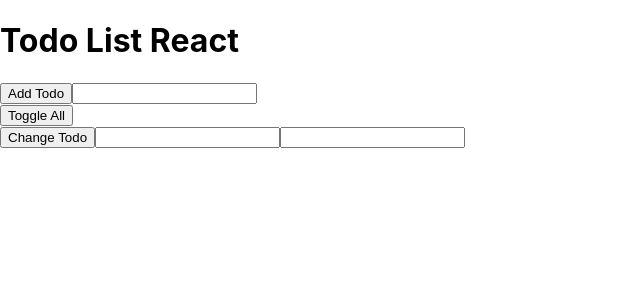
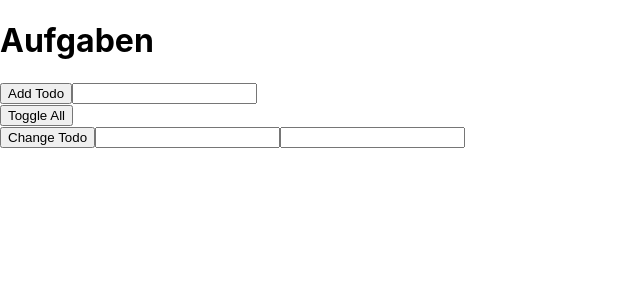
Before and after one commit to alissanguyen/aufgaben, a React (Create React App) app: page / in a window 1280 px wide. Shown: the top 300 px of the page, without its empty margins (0-640 px from the left). Built offline with nearby package versions, Linux system fonts and the light colour scheme.

Commit message:
Change app name to 'Aufgaben'.

```diff
--- a/public/index.html
+++ b/public/index.html
@@ -11,7 +11,7 @@
     />
     <link rel="apple-touch-icon" href="%PUBLIC_URL%/logo192.png" />
     <link rel="manifest" href="%PUBLIC_URL%/manifest.json" />
-    <title>React App</title>
+    <title>Aufgaben</title>
   </head>
   <body>
     <div id="root"></div>
--- a/src/App.js
+++ b/src/App.js
@@ -31,7 +31,7 @@ function App() {
   }
   return (
     <div>
-      <h1>Todo List React</h1>
+      <h1>Aufgaben</h1>
       <AddTodoForm onNewTodo={newTodo => {
         setTodos(prev => prev.concat(newTodo))
       }} />
```
